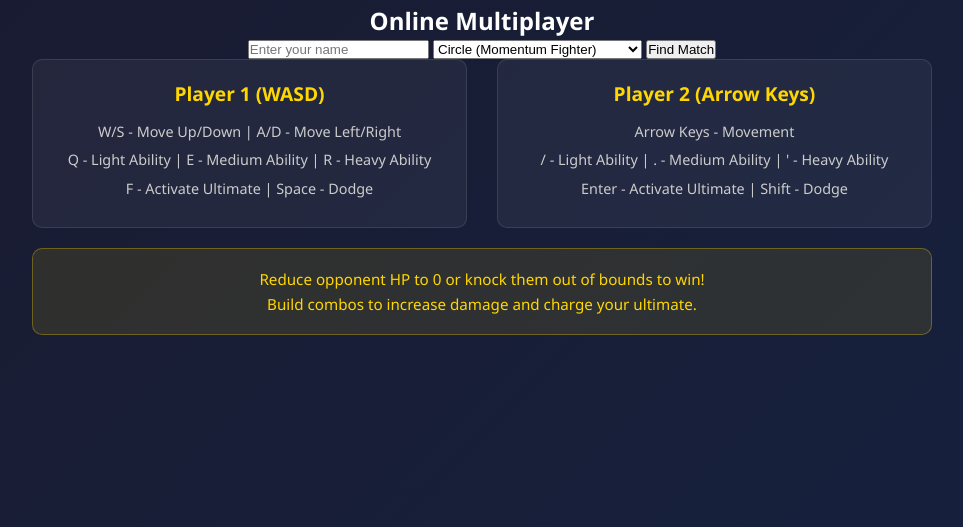
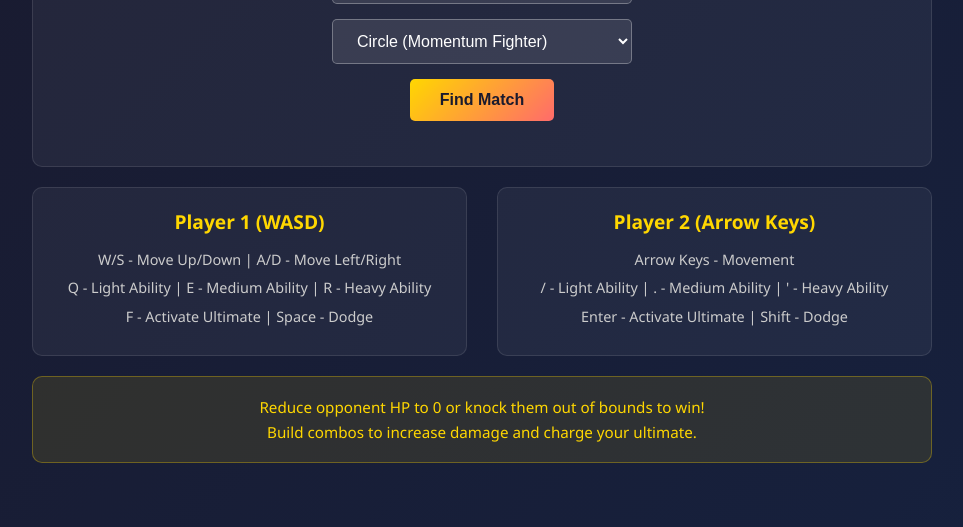
Before and after one commit to maxilaisa/War-Shapes, a website with bundled scripts: page frontend/index.html in a window 1280 px wide. Shown: the part 273-800 px from the top of the page, without its empty margins (158-1121 px from the left). Built offline with nearby package versions, Linux system fonts and the light colour scheme.

Commit message:
Update style.css

```diff
--- a/frontend/style.css
+++ b/frontend/style.css
@@ -84,3 +84,69 @@ h1 {
     font-size: 0.95rem;
     color: #ffd700;
 }
+
+.lobby {
+    background: rgba(255, 255, 255, 0.05);
+    padding: 30px;
+    border-radius: 10px;
+    border: 1px solid rgba(255, 255, 255, 0.1);
+    margin-bottom: 20px;
+}
+
+.lobby h2 {
+    color: #ffd700;
+    margin-bottom: 20px;
+    font-size: 1.5rem;
+}
+
+.lobby-form {
+    display: flex;
+    flex-direction: column;
+    gap: 15px;
+    align-items: center;
+}
+
+.lobby-form input,
+.lobby-form select {
+    padding: 12px 20px;
+    border: 1px solid rgba(255, 255, 255, 0.3);
+    border-radius: 5px;
+    background: rgba(255, 255, 255, 0.1);
+    color: #ffffff;
+    font-size: 1rem;
+    width: 100%;
+    max-width: 300px;
+}
+
+.lobby-form input::placeholder {
+    color: rgba(255, 255, 255, 0.5);
+}
+
+.lobby-form select option {
+    background: #1a1a2e;
+    color: #ffffff;
+}
+
+.lobby-form button {
+    padding: 12px 30px;
+    background: linear-gradient(135deg, #ffd700, #ff6b6b);
+    border: none;
+    border-radius: 5px;
+    color: #1a1a2e;
+    font-size: 1rem;
+    font-weight: bold;
+    cursor: pointer;
+    transition: transform 0.2s, box-shadow 0.2s;
+}
+
+.lobby-form button:hover {
+    transform: translateY(-2px);
+    box-shadow: 0 5px 15px rgba(255, 215, 0, 0.3);
+}
+
+.lobby-status {
+    margin-top: 15px;
+    color: #ffd700;
+    font-size: 1rem;
+    text-align: center;
+}
```
